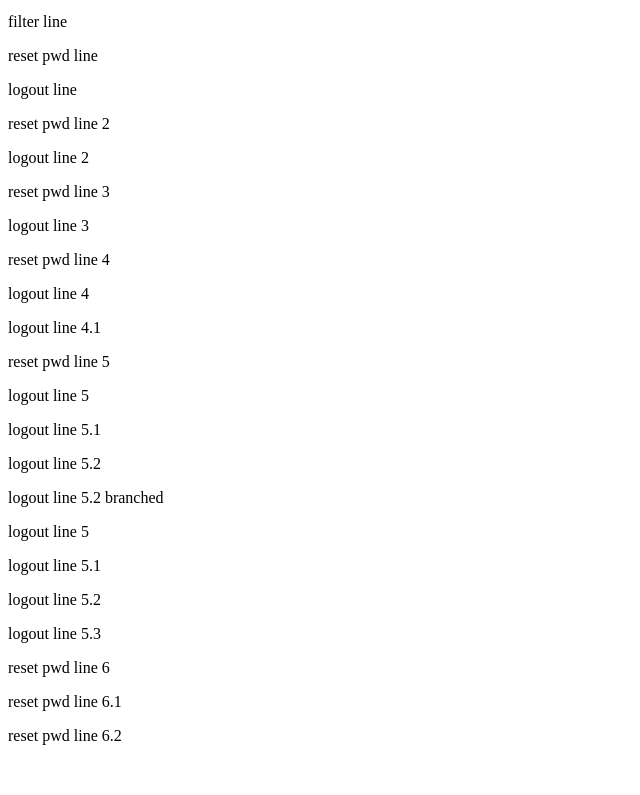
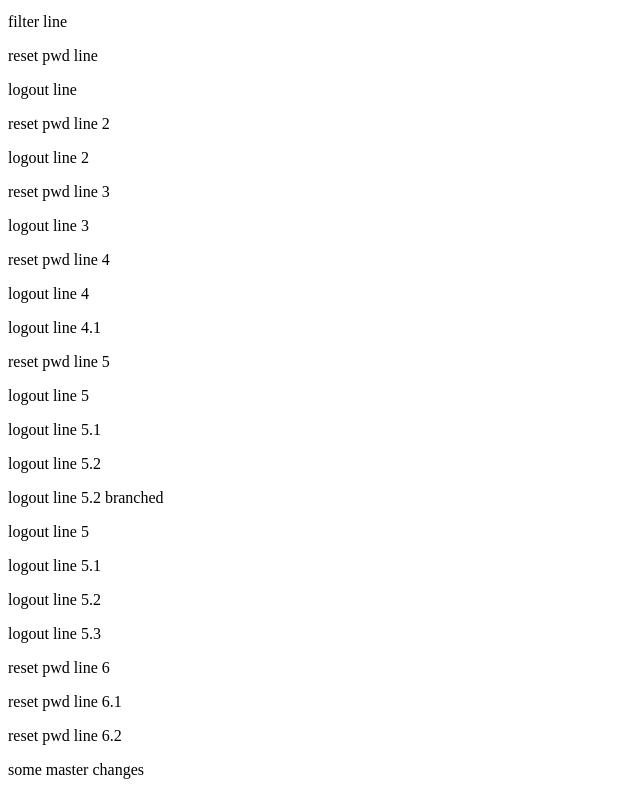
Before and after one commit to kochuveetils/gittest, a website: page index.html in a window 1280 px wide. Shown: the part 331-1126 px from the top of the page, without its empty margins (0-640 px from the left). Before the commit the page ends 1092 px from the top, so only its background shows below. Drawn offline with Linux system fonts and the light colour scheme.

Commit message:
Some masterchanges

```diff
--- a/index.html
+++ b/index.html
@@ -41,6 +41,7 @@
     <p>reset pwd line 6</p>
     <p>reset pwd line 6.1</p>
     <p>reset pwd line 6.2</p>
+    <p>some master changes</p>
 </body>
 
 </html>
```
